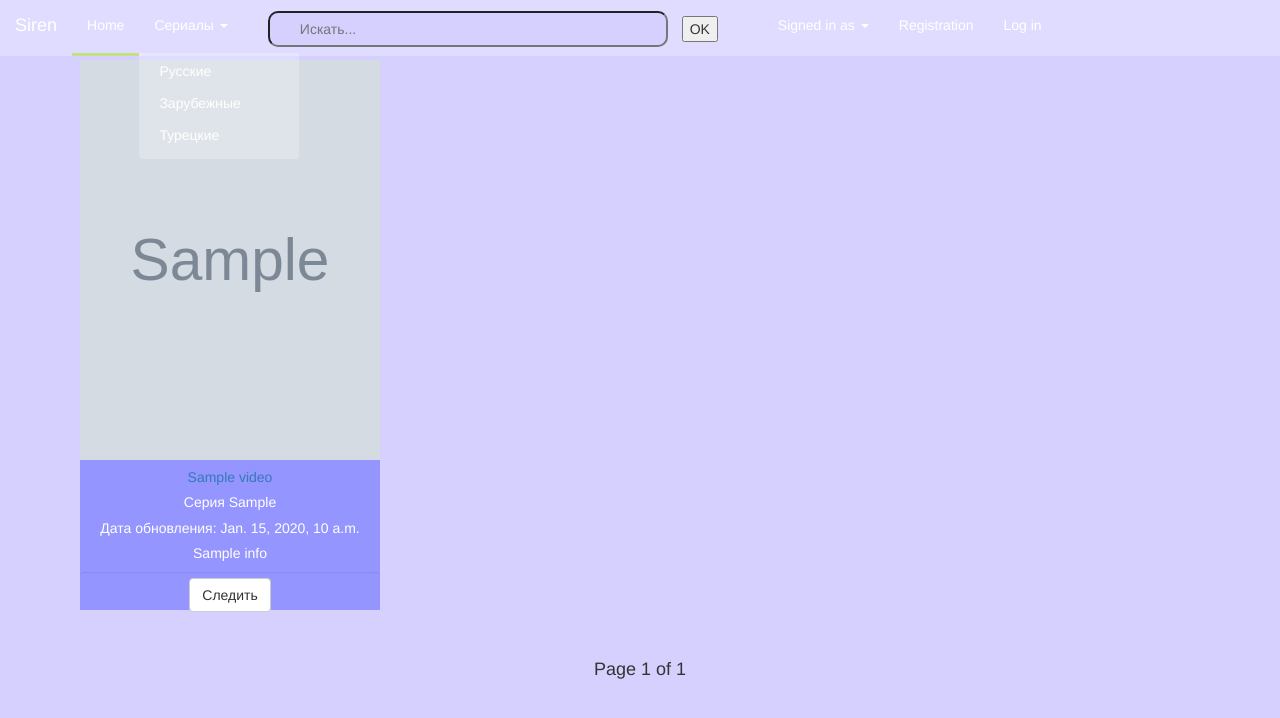
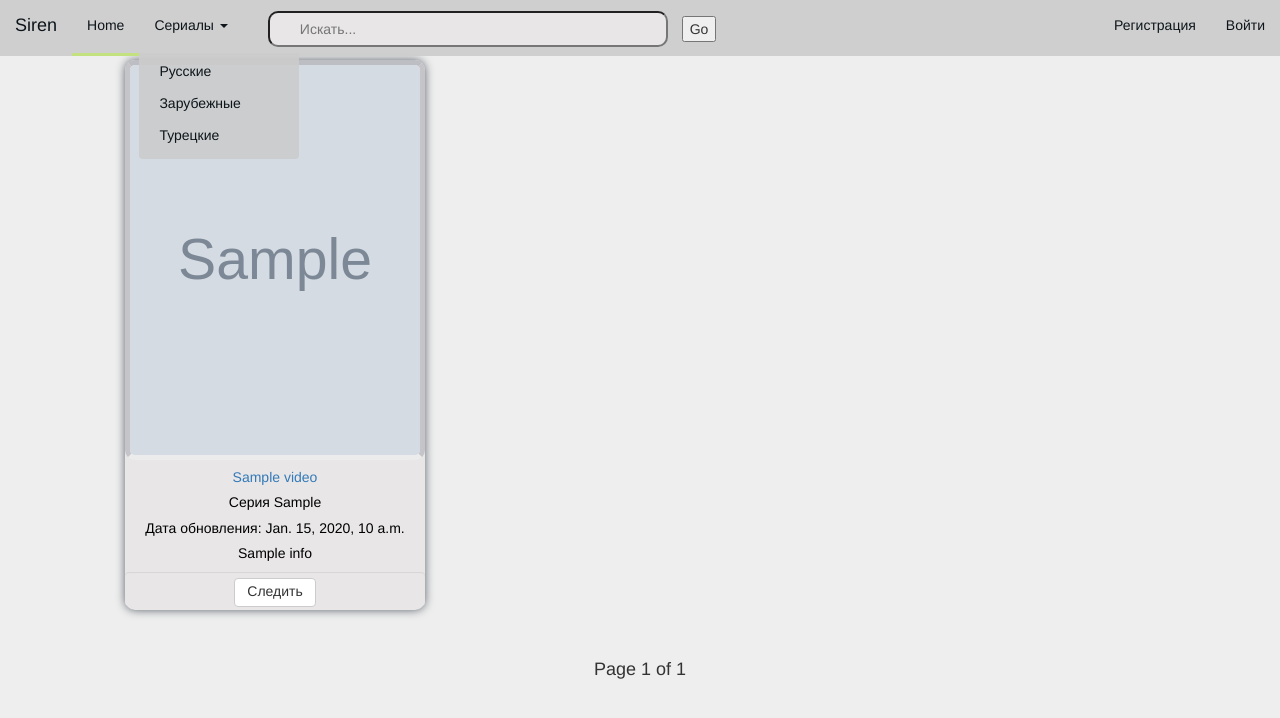
Before and after one commit to lenapy/Siren_django, a Django app: template siren_proj/templates/video/main.html in a window 1280 px wide, after a click on "Сериалы". Shown: the top 718 px of the page. Run offline with Django 3.2, Linux system fonts and the light colour scheme; the template is opened without the code that fills it: most values are stand-ins (such as "Sample title", 1, 10 or a date in 2020); grey boxes marked "Sample" are stand-in pictures; some libraries are stand-ins or nearby versions.

Commit message:
edit css

```diff
--- a/siren_proj/static/base.css
+++ b/siren_proj/static/base.css
@@ -1,5 +1,5 @@
 body{
-    background: #d6d0ff
+    background: rgba(234, 234, 234, 0.8)
 }
 .navbar, .dropdown-menu{
 background:rgba(255,255,255,0.25);
@@ -15,7 +15,7 @@ border: none;
   background: none;
 }
 .navbar a, .dropdown-menu>li>a, .dropdown-menu>li>a:focus, .dropdown-menu>li>a:hover, .navbar-toggle{
- color: #fff;
+ color: #0D151A;
 }
 .dropdown-menu{
       -webkit-box-shadow: none;
@@ -47,9 +47,17 @@ border: none;
   border-bottom: #62C2E4 3px solid;
 }
 
-.navbar-toggle .icon-bar{
-    color: #fff;
-    background: #fff;
+/*.navbar-toggle .icon-bar{*/
+    /*color: #303aff;*/
+    /*background: #e1170c;*/
+/*}*/
+
+.navbar-collapse.collapse {
+    display: block!important;
+    height: auto!important;
+    padding-bottom: 0;
+    overflow: visible!important;
+    width: 95%;
 }
 
 
@@ -61,7 +69,7 @@ form{
 .search {
         padding:6px 15px 6px 30px;
         margin:3px;
-        background: #d6d0ff no-repeat 8px 6px;
+        background: #E8E6E7 no-repeat 8px 6px;
 }
 
 .rounded {
@@ -74,7 +82,7 @@ form{
 }
 
 input[type=text]{
-        color:#bcbcbc;
+        color:#0E0F11;
 }
 
 input[type=button], input[type=button]:hover {
@@ -148,3 +156,16 @@ a.button.blue_alt:active {
     background: linear-gradient(#8fa6b6, #8aa0b0);
     border: solid 1px #606f7a;
     box-shadow: inset 0 10px 15px 0 #7e92a1; }
+
+.navbar-nav>li>.dropdown-menu {
+    margin-top: 0;
+    border-top-left-radius: 0;
+    border-top-right-radius: 0;
+    background-color: rgba(204, 204, 204, 0.91);
+}
+
+.container_bar{
+    /*margin-left: 30px;*/
+    background-color:rgba(204, 204, 204, 0.91);
+    display: flex;
+}
--- a/siren_proj/static/video_main.css
+++ b/siren_proj/static/video_main.css
@@ -3,13 +3,14 @@
   display: flex;
   flex-flow: row wrap;
   justify-content: flex-start;
-  width: 100%
+  width: 100%;
+  padding-left: 60px;
 }
 
 .box
 {
- background: #9595ff;
-  color: white;
+ background: #E8E6E7;
+  color: black;
   font-size: 60px;
   text-align: center;
   line-height: 200px;
@@ -19,20 +20,32 @@
   margin-top: 60px;
   margin-left: 50px;
   margin-bottom: 40px;
+  border-radius: 10px;
+  box-shadow: 0 0 10px rgb(92, 99, 107);
+
 
 }
 
-
+img {
+    vertical-align: middle;
+    border: 5px;
+    border-style: solid;
+    border-radius: 10px;
+    border-bottom-color: #ECECEC;
+    border-top-color: #BDBEC3;
+    border-left-color: #C5C5C9;
+    border-right-color: #C5C5C9;
+}
 
 .video_container{
   width: 100%;
   max-width: 300px;
   margin: auto;
 }
-.img {
-  height: auto;
-  width: 300px;
-}
+/*.img {*/
+  /*height: auto;*/
+  /*width: 300px;*/
+/*}*/
 
 .form {
     height: 34px;
@@ -51,8 +64,7 @@
 }
 
 .form-control {
-    background: #9595ff;
-    solid-color: #9595ff;
+    background: #E8E6E7;
     border: 0px;
 }
 
@@ -70,3 +82,12 @@
     margin-top: 90px;
 
 }
+
+.btn-default {
+    color: #333;
+    background-color: #fff;
+    border-color: #ccc;
+    margin-bottom: 10px;
+    padding-bottom: 5px;
+    padding-top: 2px;
+}
--- a/siren_proj/templates/base.html
+++ b/siren_proj/templates/base.html
@@ -20,7 +20,7 @@
 <div class="navbar-wrapper">
     <div class="container-fluid">
         <nav class="navbar navbar-fixed-top">
-            <div class="container">
+            <div class="container_bar">
                 <div class="navbar-header">
                     <button type="button" class="navbar-toggle collapsed" data-toggle="collapse" data-target="#navbar" aria-expanded="false" aria-controls="navbar">
                     <span class="sr-only">Toggle navigation</span>
@@ -28,7 +28,7 @@
                     <span class="icon-bar"></span>
                     <span class="icon-bar"></span>
                     </button>
-                    <a class="navbar-brand" href="#">Siren</a>
+                    <a class="navbar-brand">Siren</a>
                 </div>
                 <div id="navbar" class="navbar-collapse collapse">
                     <ul class="nav navbar-nav">
@@ -51,30 +51,34 @@
                                                          id="video_title" placeholder="Искать..."
                                                          value="{{ form.video_title.value }}">
                                             </span>
-{#                                            <a href = "{% url 'video:search' %}">#}
-                                                <button class="button blue_alt" type="submit">OK</button>
-{#                                            </a>#}
+
+                                                <button class="button blue_alt" type="submit">Go</button>
+
                                     </form>
                             </div>
                         </li>
                     </ul>
                     <ul class="nav navbar-nav pull-right">
-                        <li class=" dropdown"><a href="#" class="dropdown-toggle active" data-toggle="dropdown" role="button" aria-haspopup="true" aria-expanded="false">Signed in as {{ user.login }} <span class="caret"></span></a>
+                        {% if user.is_authenticated %}
+                        <li class=" dropdown"><a href="#" class="dropdown-toggle active" data-toggle="dropdown" role="button" aria-haspopup="true" aria-expanded="false">Вы вошли как {{ user.login }} <span class="caret"></span></a>
                             <ul class="dropdown-menu">
-                                <li class=""><a href="{% url 'user:profile' %}">Your Profile</a></li>
-                                <li class=""><a href="{% url 'user:change_password' %}">Change password</a>
-                                <li class=""><a href="{% url 'user:logout' %}">Log out</a></li>
-                    </ul>
-                            <li class=""><a href="{% url 'user:registration' %}">Registration</a></li>
-                            <li class=""><a href="{% url 'user:login' %}">Log in</a></li>
+                                <li class=""><a href="{% url 'user:profile' %}">Мой профиль</a></li>
+                                <li class=""><a href="{% url 'user:change_password' %}">Сменить пароль</a>
+                                <li class=""><a href="{% url 'user:logout' %}">Выйти</a></li>
+
+                            </ul>
+                        {% endif %}
+                        {% if not user.is_authenticated %}
+                            <li class=""><a href="{% url 'user:registration' %}">Регистрация</a></li>
+                            <li class=""><a href="{% url 'user:login' %}">Войти</a></li>
+                        {% endif %}
                     </ul>
                 </div>
             </div>
         </nav>
 {% block content %}
 {% endblock %}
-
-  </div>
+</div>
 </div>
 </body>
 </html>
--- a/siren_proj/templates/video/main.html
+++ b/siren_proj/templates/video/main.html
@@ -1,27 +1,11 @@
 {% extends "base.html" %}
-<!-- Latest compiled and minified CSS -->
-<link rel="stylesheet" href="https://maxcdn.bootstrapcdn.com/bootstrap/3.3.7/css/bootstrap.min.css">
-
-<!-- jQuery library -->
-<script src="https://ajax.googleapis.com/ajax/libs/jquery/3.1.1/jquery.min.js"></script>
-
-<!-- Latest compiled JavaScript -->
-<script src="https://maxcdn.bootstrapcdn.com/bootstrap/3.3.7/js/bootstrap.min.js"></script>
-
-{##}
-{#<link rel="stylesheet" type="text/css" href="../../static/video_main.css">#}
-{#<link rel="stylesheet" type="text/css" href="/siren_proj/static/base.css">#}
 
 {% block content %}
-<link rel="stylesheet" href="https://maxcdn.bootstrapcdn.com/bootstrap/3.3.7/css/bootstrap.min.css">
-<link rel="stylesheet" href="/static/base.css" type="text/css">
+
 <link rel="stylesheet" href="/static/video_main.css" type="text/css">
-
-
 
     <div class="container">
     {%  for video in videos %}
-{#        {% if video.type == 1 %}#}
       <div class="box">
           <div class="video_container">
               <p>
@@ -70,4 +54,14 @@
         </h4>
 
     </div>
+{#    <script>#}
+{#    $('.box .video_container .form-control button').click(function(e){#}
+{#         e.preventDefault();#}
+{#         var el = $(e.target);#}
+{#         // AJAX#}
+{#        var url = "/video/add" + video.id;#}
+{#        $.get(url);#}
+{##}
+{#    });#}
+{#    </script>#}
 {% endblock %}
--- a/siren_proj/user/views.py
+++ b/siren_proj/user/views.py
@@ -70,6 +70,7 @@ def change_password(request):
 
 def profile(request):
     videos = Video.objects.filter(usersubscription__user_id=request.user.id)
+    info_web = models.Website.objects.all()
     paginator = Paginator(videos, 9)
     page = request.GET.get('page')
     try:
@@ -80,4 +81,4 @@ def profile(request):
         videos = paginator.page(paginator.num_pages)
 
     return render(request, 'user/profile.html', {'videos': videos,
-                                                 })
+                                                 'info_web': info_web})
--- a/siren_proj/views.py
+++ b/siren_proj/views.py
@@ -2,4 +2,4 @@ from django.shortcuts import redirect
 
 
 def index(request):
-    return redirect('user:login')
+    return redirect('video:main')
```
Also changed, not shown: siren_proj/settings.py (+6 -6 lines), siren_proj/static/login_register.css (+4 -5 lines), siren_proj/static/tv_show.css (+32 -24 lines), siren_proj/templates/user/profile.html (+7 -9 lines), siren_proj/templates/user/registration.html (+0 -9 lines), siren_proj/templates/video/searching_result.html (+0 -27 lines).
